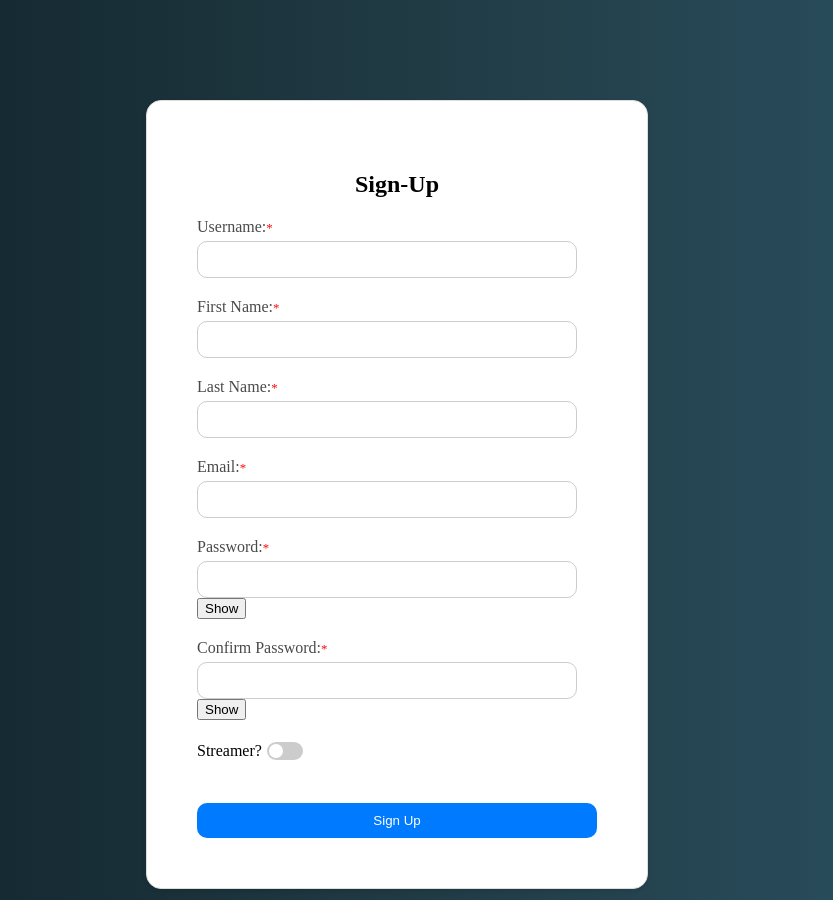
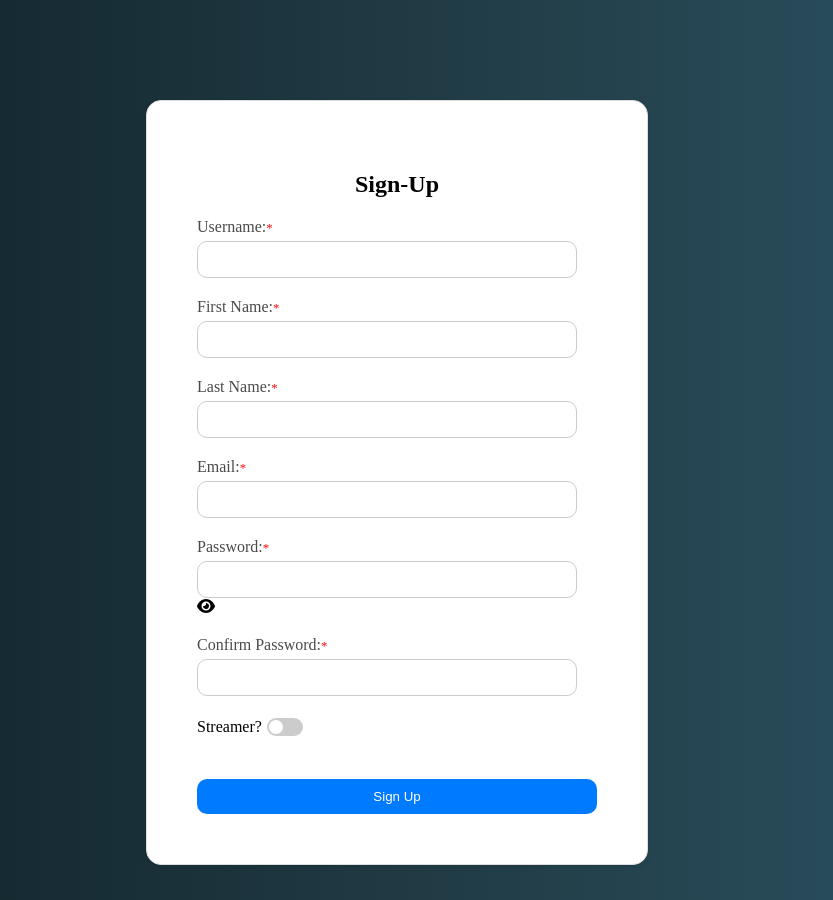
Before and after one commit to Hashim34643/StreamFlow-frontend, a React (Vite) app in the folder StreamFlow/: page /sign-up in a window 1280 px wide. Shown: the whole page, without its empty margins (243-1076 px from the left). Built offline with nearby package versions, Linux system fonts and the light colour scheme.

Commit message:
implemented eye icon for password visibility

```diff
--- a/StreamFlow/src/components/Sign-up.jsx
+++ b/StreamFlow/src/components/Sign-up.jsx
@@ -1,6 +1,8 @@
 import { useState, useEffect } from 'react';
 import "../styles/Sign-up.css";
 import axios from 'axios';
+import { FontAwesomeIcon } from '@fortawesome/react-fontawesome';
+import { faEye, faEyeSlash } from '@fortawesome/free-solid-svg-icons';
 
 const SignUpForm = () => {
     const [formData, setFormData] = useState({
@@ -84,13 +86,20 @@ const SignUpForm = () => {
                 </div>
                 <div className="form-group">
                     <label htmlFor='password'>Password:<span className="required-asterisk">*</span></label>
+                    <div className="password-container">
                     <input type={formData.showPassword ? 'text' : 'password'} id='password' name='password' value={formData.password} onChange={handleChange} required />
-                    <button onClick={togglePasswordVisibility} type="button">{formData.showPassword ? 'Hide' : 'Show'}</button>
+                    <FontAwesomeIcon
+                        icon={formData.showPassword ? faEyeSlash : faEye}
+                        onClick={togglePasswordVisibility}
+                        className="toggle-password-visibility"
+                    />
+                    </div>
                 </div>
                 <div className="form-group">
                     <label htmlFor='confirmPassword'>Confirm Password:<span className="required-asterisk">*</span></label>
+                    <div className="password-container">
                     <input type={formData.showPassword ? 'text' : 'password'} id='confirmPassword' name='confirmPassword' value={formData.confirmPassword} onChange={handleChange} required />
-                    <button onClick={togglePasswordVisibility} type="button">{formData.showPassword ? 'Hide' : 'Show'}</button>
+                    </div>
                 </div>
 
                 <div className="form-group switch-container">
```
